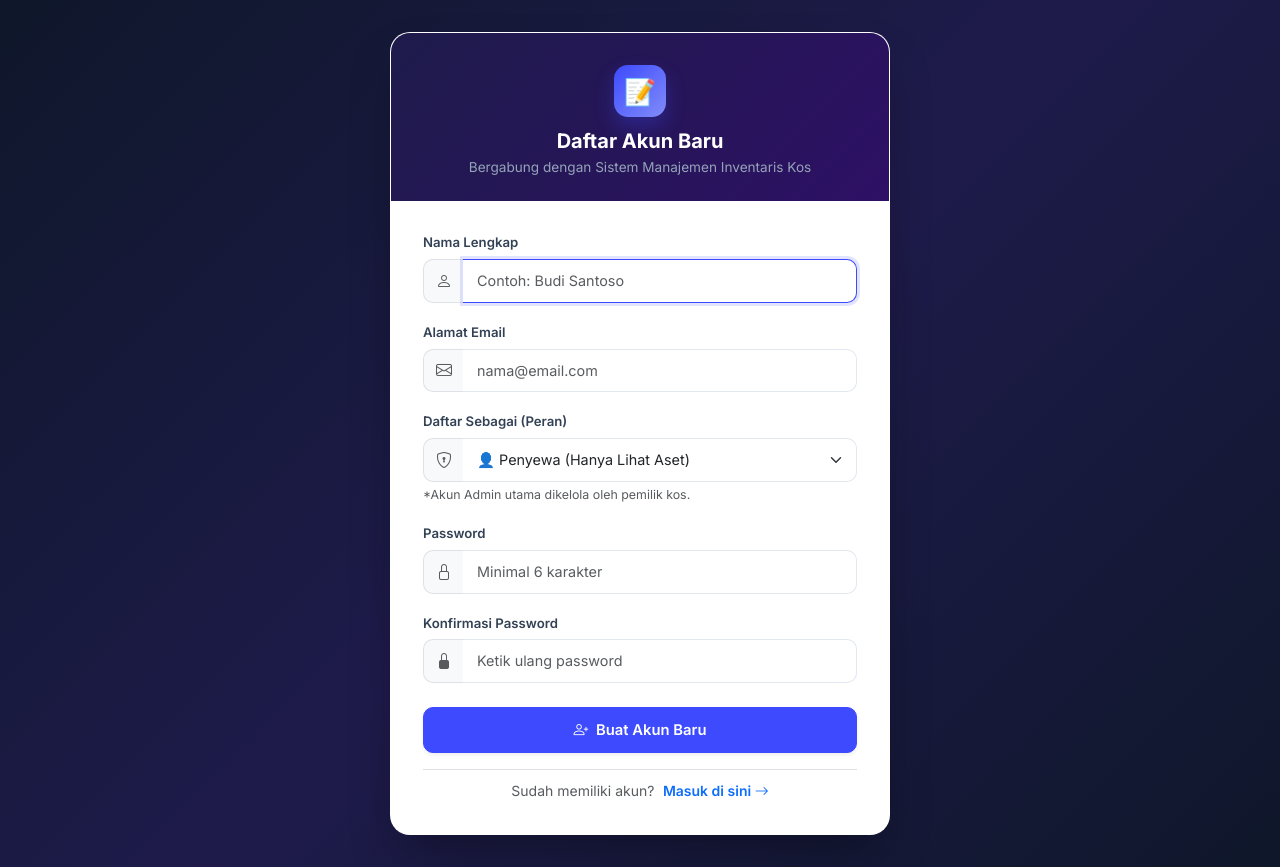
After one commit to Aureliaputridianarsy/WAD-AISD-AURELL-102022500036-INVENTARIS_KOS, a Laravel app: page /register in a window 1280 px wide. The commit adds this page. Run offline with Laravel 12, Linux system fonts and the light colour scheme.

Commit message:
Aurelia putri_Modul 4

```diff
--- a/inventaris-kos-laravel/app/Http/Controllers/AuthController.php
+++ b/inventaris-kos-laravel/app/Http/Controllers/AuthController.php
@@ -2,6 +2,7 @@
 
 namespace App\Http\Controllers;
 
+use App\Models\User;
 use Illuminate\Http\Request;
 use Illuminate\Support\Facades\Auth;
 
@@ -50,6 +51,53 @@ class AuthController extends Controller
     }
 
     /**
+     * Menampilkan form pendaftaran (register) pengguna baru.
+     */
+    public function showRegisterForm()
+    {
+        if (Auth::check()) {
+            return redirect()->route('inventaris.index');
+        }
+
+        return view('auth.register');
+    }
+
+    /**
+     * Memproses pendaftaran pengguna baru.
+     */
+    public function register(Request $request)
+    {
+        $validated = $request->validate([
+            'name'     => ['required', 'string', 'max:255'],
+            'email'    => ['required', 'string', 'email', 'max:255', 'unique:users,email'],
+            'password' => ['required', 'string', 'min:6', 'confirmed'],
+            'role'     => ['nullable', 'in:penyewa,staff'],
+        ], [
+            'name.required'      => 'Nama lengkap wajib diisi.',
+            'email.required'     => 'Alamat email wajib diisi.',
+            'email.email'        => 'Format email tidak valid.',
+            'email.unique'       => 'Alamat email sudah terdaftar di sistem.',
+            'password.required'  => 'Password wajib diisi.',
+            'password.min'       => 'Password minimal terdiri dari 6 karakter.',
+            'password.confirmed' => 'Konfirmasi password tidak cocok.',
+            'role.in'            => 'Pilihan peran tidak valid.',
+        ]);
+
+        $user = User::create([
+            'name'     => $validated['name'],
+            'email'    => $validated['email'],
+            'password' => $validated['password'],
+            'role'     => $validated['role'] ?? 'penyewa',
+        ]);
+
+        Auth::login($user);
+        $request->session()->regenerate();
+
+        return redirect()->route('inventaris.index')
+            ->with('flash_success', 'Pendaftaran akun berhasil! Selamat datang, ' . $user->name . ' (' . $user->role_label . ')!');
+    }
+
+    /**
      * Logout pengguna dan hancurkan sesi aktif.
      */
     public function logout(Request $request)
--- /dev/null
+++ b/inventaris-kos-laravel/resources/views/auth/register.blade.php
@@ -0,0 +1,251 @@
+<!DOCTYPE html>
+<html lang="id">
+<head>
+    <meta charset="UTF-8">
+    <meta name="viewport" content="width=device-width, initial-scale=1.0">
+    <title>Daftar Akun Baru - Sistem Inventaris Kos</title>
+
+    <!-- Bootstrap CSS -->
+    <link href="https://cdn.jsdelivr.net/npm/bootstrap@5.3.3/dist/css/bootstrap.min.css" rel="stylesheet">
+    <!-- Bootstrap Icons -->
+    <link href="https://cdn.jsdelivr.net/npm/bootstrap-icons@1.11.3/font/bootstrap-icons.css" rel="stylesheet">
+    <!-- Google Fonts: Inter -->
+    <link href="https://fonts.googleapis.com/css2?family=Inter:wght@400;500;600;700;800&display=swap" rel="stylesheet">
+
+    <style>
+        :root {
+            --primary: #3d4afe;
+            --primary-hover: #2f3be0;
+            --bg: #0f172a;
+        }
+
+        body {
+            font-family: 'Inter', system-ui, -apple-system, sans-serif;
+            background: linear-gradient(135deg, #0f172a 0%, #1e1b4b 50%, #0f172a 100%);
+            min-height: 100vh;
+            display: flex;
+            align-items: center;
+            justify-content: center;
+            padding: 32px 20px;
+            margin: 0;
+        }
+
+        .register-card {
+            background: #ffffff;
+            border-radius: 20px;
+            box-shadow: 0 25px 50px -12px rgba(0, 0, 0, 0.35);
+            max-width: 500px;
+            width: 100%;
+            overflow: hidden;
+            border: 1px solid rgba(255, 255, 255, 0.1);
+        }
+
+        .register-header {
+            background: linear-gradient(135deg, #1e1b4b, #2e1065);
+            padding: 32px 32px 24px;
+            text-align: center;
+            color: #ffffff;
+        }
+
+        .brand-icon {
+            width: 52px;
+            height: 52px;
+            background: linear-gradient(135deg, #3d4afe, #818cf8);
+            border-radius: 14px;
+            display: inline-flex;
+            align-items: center;
+            justify-content: center;
+            font-size: 26px;
+            margin-bottom: 12px;
+            box-shadow: 0 10px 20px rgba(61, 74, 254, 0.3);
+        }
+
+        .register-header h4 {
+            font-weight: 700;
+            font-size: 1.25rem;
+            margin-bottom: 4px;
+        }
+
+        .register-header p {
+            color: #94a3b8;
+            font-size: 0.85rem;
+            margin-bottom: 0;
+        }
+
+        .register-body {
+            padding: 28px 32px 32px;
+        }
+
+        .form-label {
+            font-weight: 600;
+            font-size: 0.825rem;
+            color: #334155;
+            margin-bottom: 6px;
+        }
+
+        .form-control, .form-select {
+            border: 1.5px solid #e2e8f0;
+            border-radius: 10px;
+            padding: 10px 14px;
+            font-size: 0.9rem;
+            transition: all 0.2s ease;
+        }
+
+        .form-control:focus, .form-select:focus {
+            border-color: var(--primary);
+            box-shadow: 0 0 0 3px rgba(61, 74, 254, 0.15);
+        }
+
+        .btn-primary {
+            background-color: var(--primary);
+            border-color: var(--primary);
+            border-radius: 10px;
+            padding: 11px;
+            font-weight: 600;
+            font-size: 0.925rem;
+            transition: all 0.2s ease;
+        }
+
+        .btn-primary:hover {
+            background-color: var(--primary-hover);
+            border-color: var(--primary-hover);
+            transform: translateY(-1px);
+        }
+    </style>
+</head>
+<body>
+
+<div class="register-card">
+    <div class="register-header">
+        <div class="brand-icon">📝</div>
+        <h4>Daftar Akun Baru</h4>
+        <p>Bergabung dengan Sistem Manajemen Inventaris Kos</p>
+    </div>
+
+    <div class="register-body">
+
+        {{-- Form Register --}}
+        <form method="POST" action="{{ route('register') }}">
+            @csrf
+
+            {{-- Nama Lengkap --}}
+            <div class="mb-3">
+                <label for="name" class="form-label">Nama Lengkap</label>
+                <div class="input-group">
+                    <span class="input-group-text bg-light text-muted border-end-0" style="border-radius: 10px 0 0 10px;">
+                        <i class="bi bi-person"></i>
+                    </span>
+                    <input type="text"
+                           class="form-control border-start-0 @error('name') is-invalid @enderror"
+                           id="name"
+                           name="name"
+                           value="{{ old('name') }}"
+                           placeholder="Contoh: Budi Santoso"
+                           required
+                           autofocus
+                           style="border-radius: 0 10px 10px 0;">
+                </div>
+                @error('name')
+                    <div class="text-danger small mt-1">{{ $message }}</div>
+                @enderror
+            </div>
+
+            {{-- Email --}}
+            <div class="mb-3">
+                <label for="email" class="form-label">Alamat Email</label>
+                <div class="input-group">
+                    <span class="input-group-text bg-light text-muted border-end-0" style="border-radius: 10px 0 0 10px;">
+                        <i class="bi bi-envelope"></i>
+                    </span>
+                    <input type="email"
+                           class="form-control border-start-0 @error('email') is-invalid @enderror"
+                           id="email"
+                           name="email"
+                           value="{{ old('email') }}"
+                           placeholder="nama@email.com"
+                           required
+                           style="border-radius: 0 10px 10px 0;">
+                </div>
+                @error('email')
+                    <div class="text-danger small mt-1">{{ $message }}</div>
+                @enderror
+            </div>
+
+            {{-- Peran / Role --}}
+            <div class="mb-3">
+                <label for="role" class="form-label">Daftar Sebagai (Peran)</label>
+                <div class="input-group">
+                    <span class="input-group-text bg-light text-muted border-end-0" style="border-radius: 10px 0 0 10px;">
+                        <i class="bi bi-shield-lock"></i>
+                    </span>
+                    <select class="form-select border-start-0 @error('role') is-invalid @enderror"
+                            id="role"
+                            name="role"
+                            style="border-radius: 0 10px 10px 0;">
+                        <option value="penyewa" {{ old('role') === 'penyewa' ? 'selected' : '' }}>👤 Penyewa (Hanya Lihat Aset)</option>
+                        <option value="staff" {{ old('role') === 'staff' ? 'selected' : '' }}>🔧 Staff Inventaris (Kelola & Edit Aset)</option>
+                    </select>
+                </div>
+                <div class="form-text text-muted" style="font-size: 0.775rem;">
+                    *Akun Admin utama dikelola oleh pemilik kos.
+                </div>
+                @error('role')
+                    <div class="text-danger small mt-1">{{ $message }}</div>
+                @enderror
+            </div>
+
+            {{-- Password --}}
+            <div class="mb-3">
+                <label for="password" class="form-label">Password</label>
+                <div class="input-group">
+                    <span class="input-group-text bg-light text-muted border-end-0" style="border-radius: 10px 0 0 10px;">
+                        <i class="bi bi-lock"></i>
+                    </span>
+                    <input type="password"
+                           class="form-control border-start-0 @error('password') is-invalid @enderror"
+                           id="password"
+                           name="password"
+                           placeholder="Minimal 6 karakter"
+                           required
+                           style="border-radius: 0 10px 10px 0;">
+                </div>
+                @error('password')
+                    <div class="text-danger small mt-1">{{ $message }}</div>
+                @enderror
+            </div>
+
+            {{-- Konfirmasi Password --}}
+            <div class="mb-4">
+                <label for="password_confirmation" class="form-label">Konfirmasi Password</label>
+                <div class="input-group">
+                    <span class="input-group-text bg-light text-muted border-end-0" style="border-radius: 10px 0 0 10px;">
+                        <i class="bi bi-lock-fill"></i>
+                    </span>
+                    <input type="password"
+                           class="form-control border-start-0"
+                           id="password_confirmation"
+                           name="password_confirmation"
+                           placeholder="Ketik ulang password"
+                           required
+                           style="border-radius: 0 10px 10px 0;">
+                </div>
+            </div>
+
+            <button type="submit" class="btn btn-primary w-100 mb-3 shadow-sm">
+                <i class="bi bi-person-plus me-1"></i> Buat Akun Baru
+            </button>
+
+            <div class="text-center pt-2 border-top">
+                <span class="text-muted small">Sudah memiliki akun?</span>
+                <a href="{{ route('login') }}" class="text-primary small fw-semibold text-decoration-none ms-1">
+                    Masuk di sini <i class="bi bi-arrow-right"></i>
+                </a>
+            </div>
+        </form>
+
+    </div>
+</div>
+
+<script src="https://cdn.jsdelivr.net/npm/bootstrap@5.3.3/dist/js/bootstrap.bundle.min.js"></script>
+</body>
+</html>
--- a/inventaris-kos-laravel/routes/web.php
+++ b/inventaris-kos-laravel/routes/web.php
@@ -14,6 +14,9 @@ use App\Http\Controllers\InventarisController;
 Route::middleware('guest')->group(function () {
     Route::get('/login', [AuthController::class, 'showLoginForm'])->name('login');
     Route::post('/login', [AuthController::class, 'login']);
+
+    Route::get('/register', [AuthController::class, 'showRegisterForm'])->name('register');
+    Route::post('/register', [AuthController::class, 'register']);
 });
 
 // ===== LOGOUT (AUTH) =====
```
Also changed, not shown: inventaris-kos-laravel/resources/views/auth/login.blade.php (+8 -1 lines), inventaris-kos-laravel/tests/Feature/InventarisAuthorizationTest.php (+83 -0 lines).
